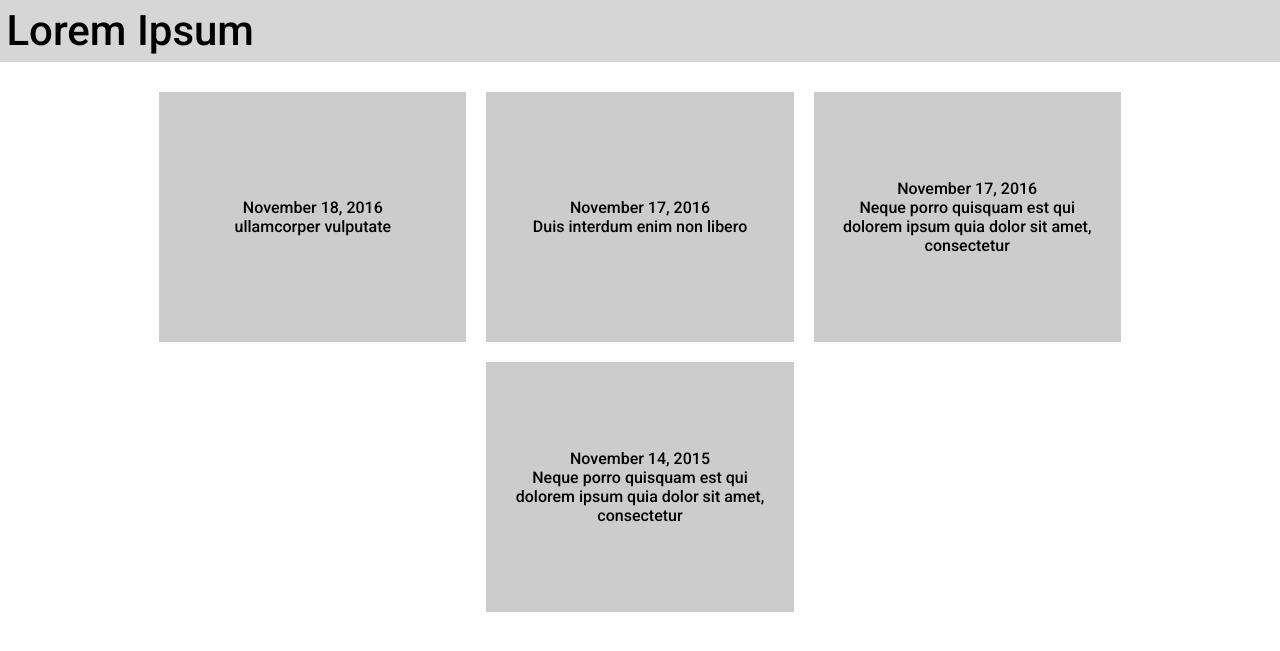
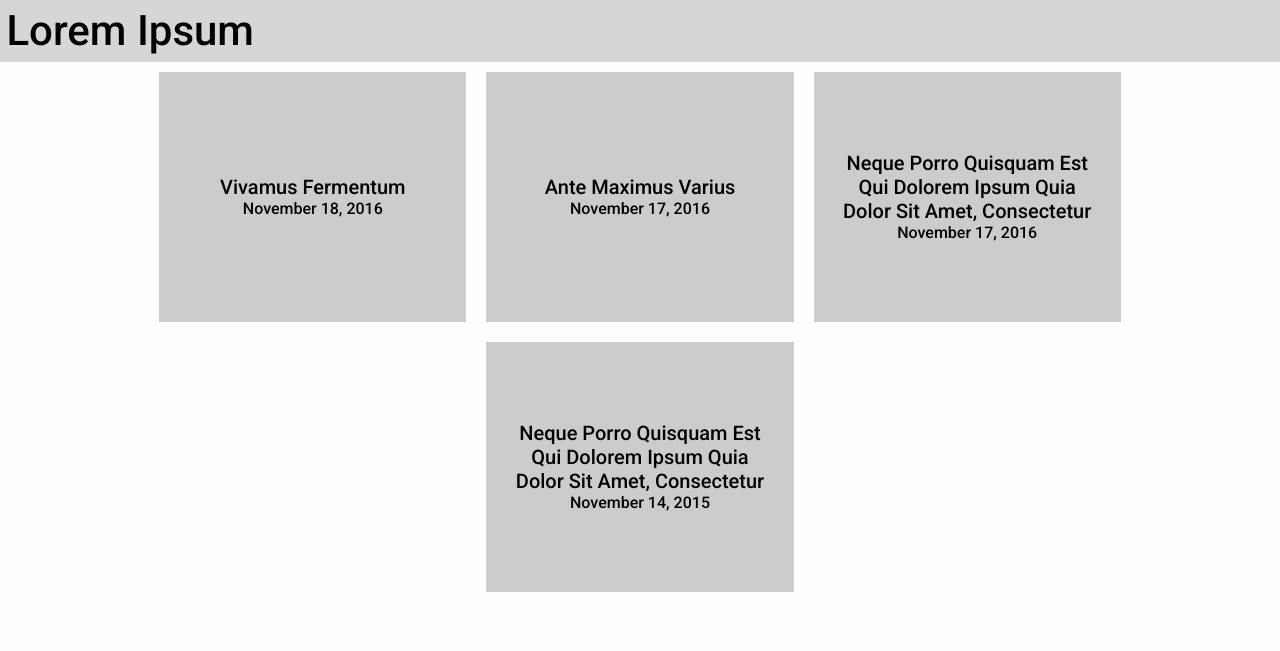
Before and after one commit to MichaelScript/michaelscript.github.com, a Jekyll site: the page built from blog/index.html, in a window 1280 px wide. Shown: the top 651 px of the page. Built offline with Jekyll 4.4.1, drawn with Linux system fonts in a browser that asks for light colours; Markdown is read by kramdown in place of the engine named in the settings.

Commit message:
Structured flexboxes and more organization

```diff
--- a/blog/_layouts/default.html
+++ b/blog/_layouts/default.html
@@ -1,11 +1,15 @@
 <!DOCTYPE html>
 <html>
 {% include head.html %}
+
 <body>
-	    <div id="title-bar">Lorem Ipsum</div>
-	    <h2>{{ page.title }}</h2>
+    <div id="bar">
+        <div id="bar-title">Lorem Ipsum</div>
+        <div id="bar-nav"></div>
+    </div>
     <div id="container">
         {{ content }}
     </div>
 </body>
+
 </html>
--- a/blog/_posts/2016-11-17-Lorem.md
+++ b/blog/_posts/2016-11-17-Lorem.md
@@ -1,6 +1,6 @@
 ---
 layout: default
-title: Duis interdum enim non libero
+title: Ante maximus varius
 ---
 
 
--- a/blog/_posts/2016-11-18-Future.md
+++ b/blog/_posts/2016-11-18-Future.md
@@ -1,6 +1,6 @@
 ---
 layout: default
-title: ullamcorper vulputate
+title: Vivamus fermentum
 ---
 
 
--- a/blog/css/main.css
+++ b/blog/css/main.css
@@ -3,56 +3,71 @@ html {
     -moz-box-sizing: border-box;
     box-sizing: border-box;
 }
-*, *:before, *:after {
+
+*,
+*:before,
+*:after {
     -webkit-box-sizing: inherit;
     -moz-box-sizing: inherit;
     box-sizing: inherit;
 }
 
-body{
+body {
     font-family: 'Roboto';
-	background-color:#fefefe;
-	width:100%;
-	padding:0;
-	margin:0;
+    background-color: #fefefe;
+    width: 100%;
+    padding: 0;
+    margin: 0;
 }
 
-#title-bar{
-	font-size:42px;
-	width:100%;
-	background-color:#d6d6d6;
-	padding:.5%;
+a {
+    text-decoration: none;
+    color: inherit;
 }
 
-#container{
-	display:flex;
-	flex-flow: row wrap;
-	width:80%;
-	margin: 0 auto;
-	justify-content: center;
+#bar {
+    width: 100%;
+    background-color: #d6d6d6;
+    padding: .5%;
+}
+
+#bar-title {
+	font-size: 42px;
+}
+
+#bar-nav {
 
 }
 
-.item {
-	width:30%;
+#container {
+    display: flex;
+    flex-flow: row wrap;
+    width: 80%;
+    margin: 0 auto;
+    justify-content: center;
+}
+
+.preview {
+    width: 30%;
     height: 250px;
-	background-color:#ccc;
-	padding:2%;
-	margin:10px;
-	text-align:center;
+    background-color: #ccc;
+    padding: 2%;
+    margin: 10px;
+    text-align: center;
     display: flex;
     align-items: center;
     justify-content: center;
 }
 
-.item-content{
-	width:100%;
-	height:100%;
-	display:block;
+.preview-container {
+    width: 100%;
 }
 
-a{
-	text-decoration:none;
-	color:inherit;
-	display: block;
+.preview-title {
+	font-size:20px;
+	text-transform: capitalize;
 }
+
+.preview-date {
+	font-size:16px;
+}
--- a/blog/index.html
+++ b/blog/index.html
@@ -2,14 +2,12 @@
 layout: default
 title:
 ---
-
+<!-- Displaying all of the blog posts -->
 {% for post in site.posts %}
-<div class="item">
-	<a href="{{ post.url }}">
-		<div class="item-content">
-		    {{ post.date | date: "%B %e, %Y" }}<br>{{ post.title }}<br>
-		    {{ post.description }}
-	    </div>
-	</a>
-</div>
+<a href="{{ post.url }}" class="preview">
+	<div class="preview-container">
+		<div class="preview-title">{{ post.title }}</div>
+	    <div class="preview-date">{{ post.date | date: "%B %e, %Y" }}</div>
+    </div>
+</a>
 {% endfor %}
```
Also changed, not shown: 1 other file. Lines whose indentation alone changed are shown as unchanged.
